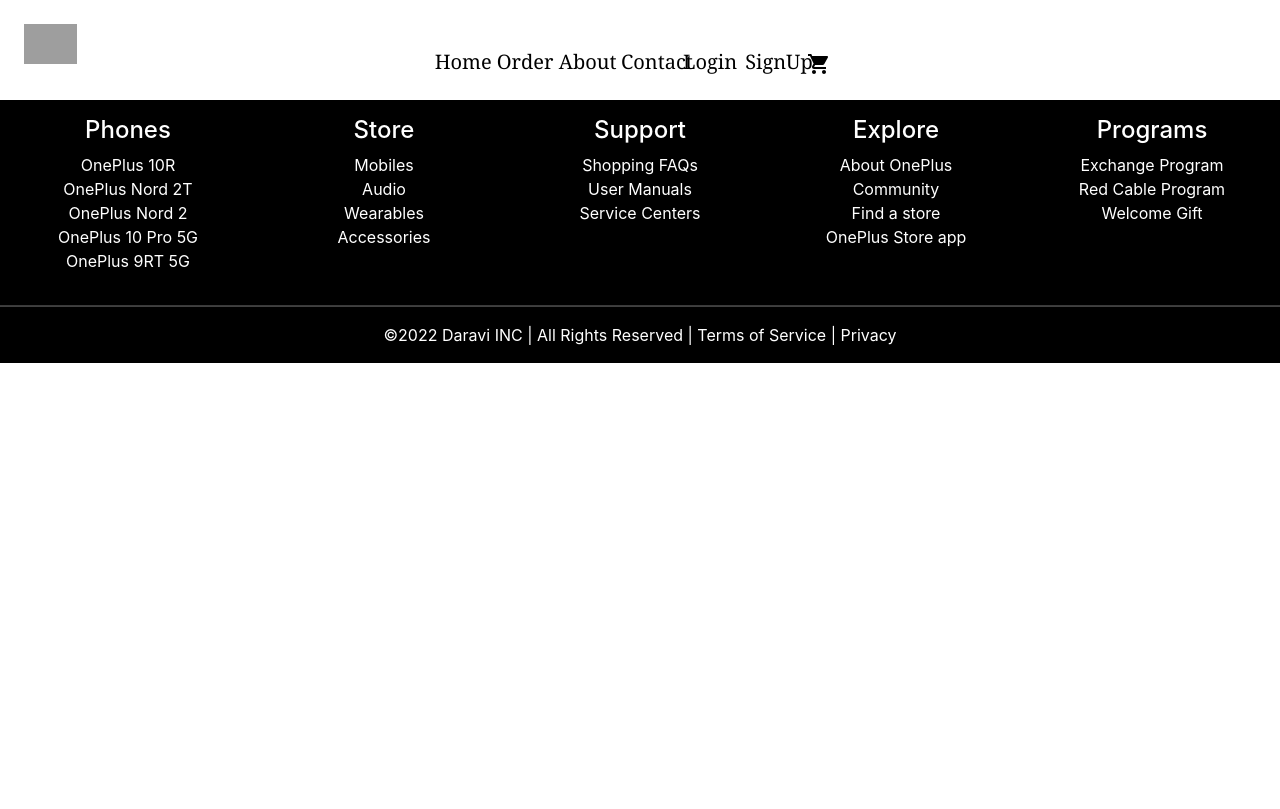
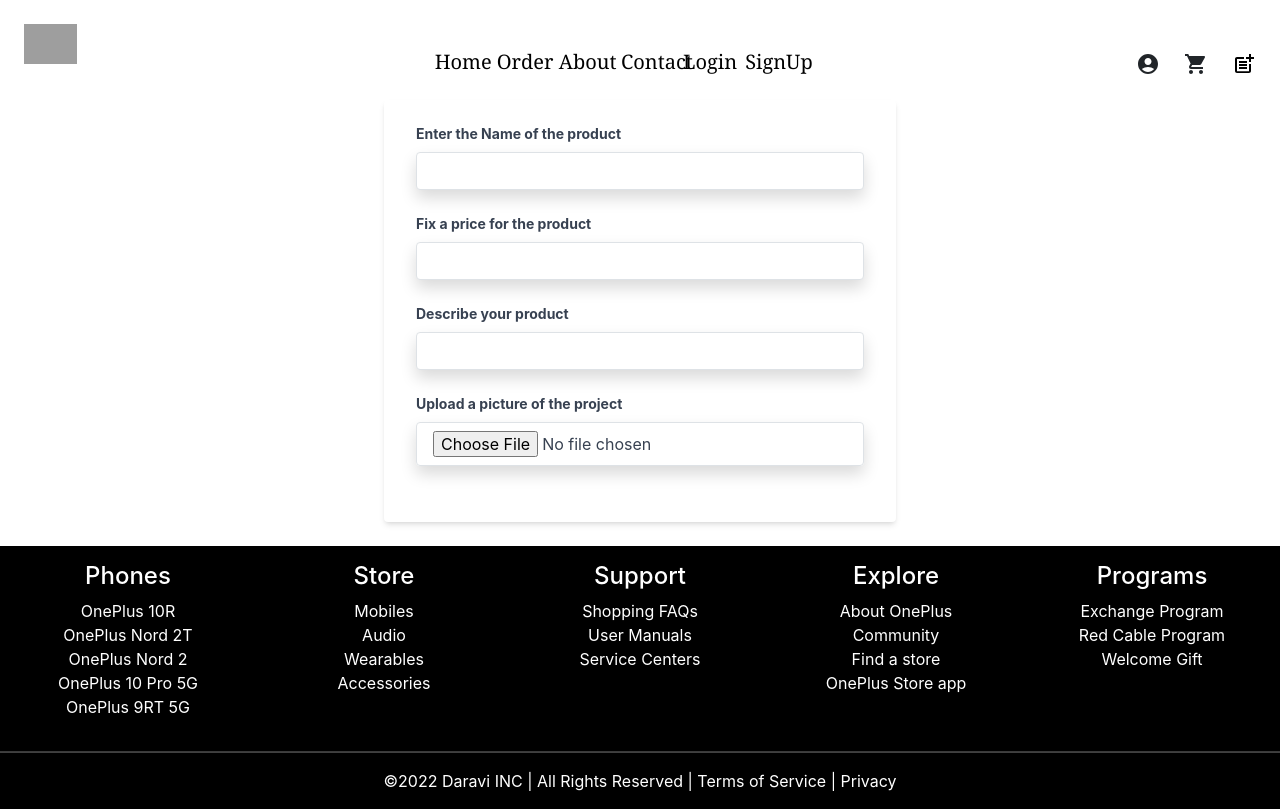
Before and after one commit to KartikAnand2804/ecommerce-app, a React (Create React App) app: page /vendor in a window 1280 px wide. Built offline with nearby package versions, Linux system fonts and the light colour scheme; grey boxes are pictures that could not be loaded.

Commit message:
added vendor page and fixed icons

```diff
--- a/src/components/LoginForm.js
+++ b/src/components/LoginForm.js
@@ -1,3 +1,4 @@
+import { height } from '@mui/system';
 import React from 'react';
 // import { Form, Button } from 'semantic-ui-react';
 import { useForm } from "react-hook-form";
@@ -9,7 +10,7 @@
     }
     return (
         <>
-            <div class="w-96" style={{marginLeft:"560px"}}>
+            <div class="w-96" style={{marginLeft:"560px", margin: "auto", justifyContent: "center"}}>
                 <h2 style={{textAlign:"center"}}>Login Form</h2>
                 <form class="bg-white shadow-md rounded px-8 pt-6 pb-8 mb-4" onSubmit={handleSubmit(onSubmit)}>
                     <div class="mb-4">
--- a/src/footer.js
+++ b/src/footer.js
@@ -2,7 +2,7 @@
 
 const Footer = () => {
   return (
-    <div className="main-footer" class="bg-black text-white pt-3 relative mb-0 ">
+    <div className="main-footer" class="bg-black text-white pt-3 ml-0 mr-0 w-full relative">
          <div className="container" class=" flex items-justify flex-col min-w-full" >
             <div className="row" class="grid grid-cols-5 grid-rows-1 ">
 
--- a/src/navigation/mainnavbar.js
+++ b/src/navigation/mainnavbar.js
@@ -3,6 +3,7 @@
 import AccountCircleIcon from '@mui/icons-material/AccountCircle';
 import ShoppingCartIcon from '@mui/icons-material/ShoppingCart';
 import {Link} from 'react-router-dom'
+import PostAddIcon from '@mui/icons-material/PostAdd';
 
 export default function MainNavbar(){
     return(
@@ -19,10 +20,14 @@
                 <div><a href="#" class="text-black no-underline">Contact</a></div>
                 <div><Link to='/login' class="text-black no-underline"><a href="#" class="text-black no-underline">Login</a> </Link></div>
                 <div><a href="#" class="text-black no-underline"><Link to='/signup' class="text-black no-underline">SignUp</Link></a> </div>
-                <div><Link to="/vendor" class="text-black no-underline"><ShoppingCartIcon/></Link></div>
 
             </div>
 
+            <div className="inline gap-x-6 flex flex-row flex-nowrap flex-initial font-medium pb-0 pt-4 font-serif text-xl justify-end">
+                <div class="mr-0"><AccountCircleIcon/></div>
+                <div class="mr-0"><ShoppingCartIcon/></div>
+                <div class="mr-0"><Link to="/vendor" class="text-black no-underline"><PostAddIcon/></Link></div>
+            </div>
         </div>
     )
 }
--- a/src/vendor.js
+++ b/src/vendor.js
@@ -1,21 +1,33 @@
 import React from 'react';
 
 export default function Vendor(){
+ return(
+    <div className="VendorPage" style={{ margin: "auto", justifyContent: "center" }}>
+        <div className="vendorFormContainer" class="w-2/5 m-auto justify-center">
+            <form className="VendorForm" class="bg-white shadow-md rounded px-8 pt-6 pb-8 mb-4">
 
-    <div className="VendorPage">
-        <div className="vendorFormContainer">
-            <form className="VendorForm">
-                <label for="ProductDescription">Describe your product</label>
-                <label for="ProductName">Enter the Name of the product</label>
-                <label for="ProductPrice">Fix a price for the product</label>
-                <label for="ProductPicture">Upload a picture of the project</label>
+            <div class="mb-4">
+                <label class="block text-gray-700 text-sm font-bold mb-2" for="ProductName">Enter the Name of the product</label>
+                <input class="shadow appearance-none border rounded w-full py-2 px-3 text-gray-700 leading-tight focus:outline-none focus:shadow-outline" type="text" id="ProductName"/>
+            </div>
 
-                <input type="text" id="ProductName"/>
-                <input type="number" id="ProductPrice"/>
-                <input type="text" id="ProductDescription"/>
-                <input type="file" id="ProductPicture"/>
+            <div class="mb-4">
+                <label class="block text-gray-700 text-sm font-bold mb-2" for="ProductPrice">Fix a price for the product</label>
+                <input class="shadow appearance-none border rounded w-full py-2 px-3 text-gray-700 leading-tight focus:outline-none focus:shadow-outline" type="number" id="ProductPrice"/>
+            </div>
+
+            <div class="mb-4">
+                <label class="block text-gray-700 text-sm font-bold mb-2" for="ProductDescription">Describe your product</label>
+                <input class="shadow appearance-none border rounded w-full py-2 px-3 text-gray-700 leading-tight focus:outline-none focus:shadow-outline" type="text" id="ProductDescription"/>
+            </div>
+
+            <div class="mb-4">
+                <label class="block text-gray-700 text-sm font-bold mb-2" for="ProductPicture">Upload a picture of the project</label>
+                <input class="shadow appearance-none border rounded w-full py-2 px-3 text-gray-700 leading-tight focus:outline-none focus:shadow-outline" type="file" id="ProductPicture"/>
+            </div>
+
             </form>
         </div>
     </div>
-
+ )
 }
```
